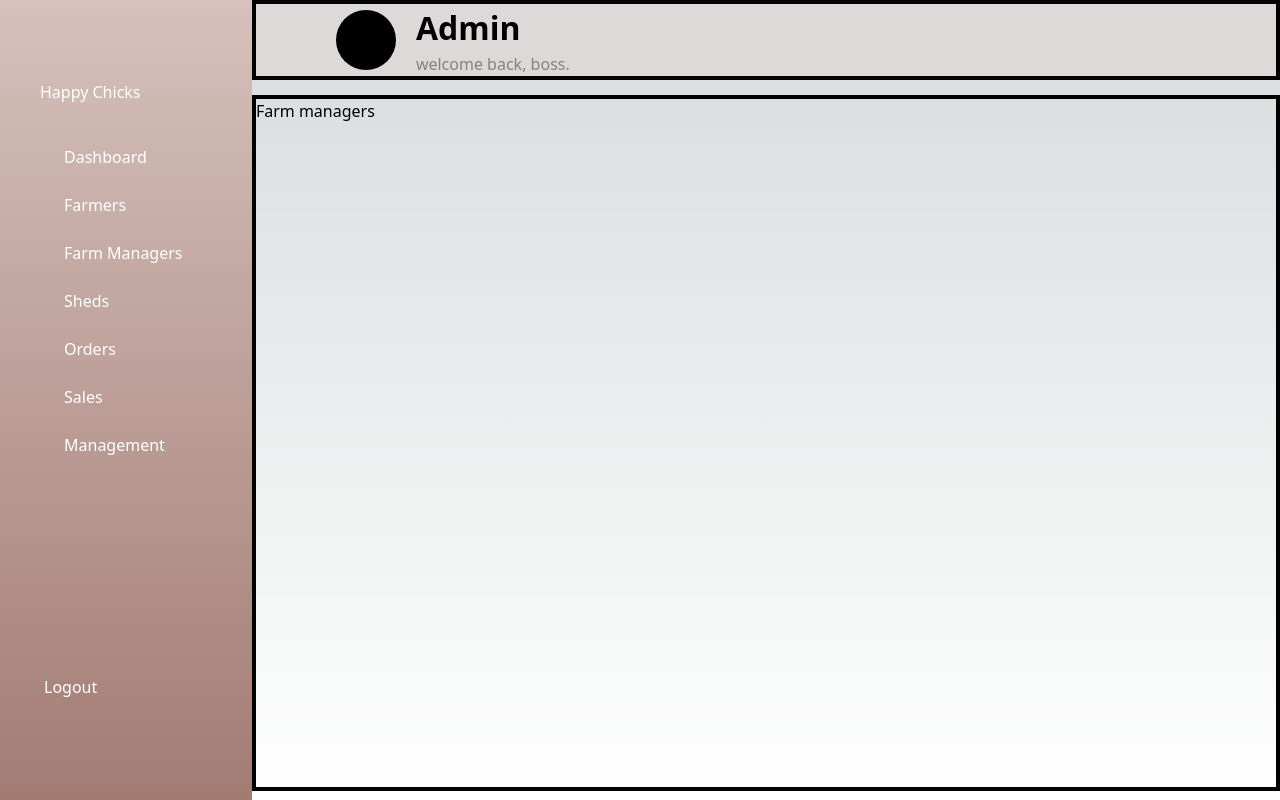
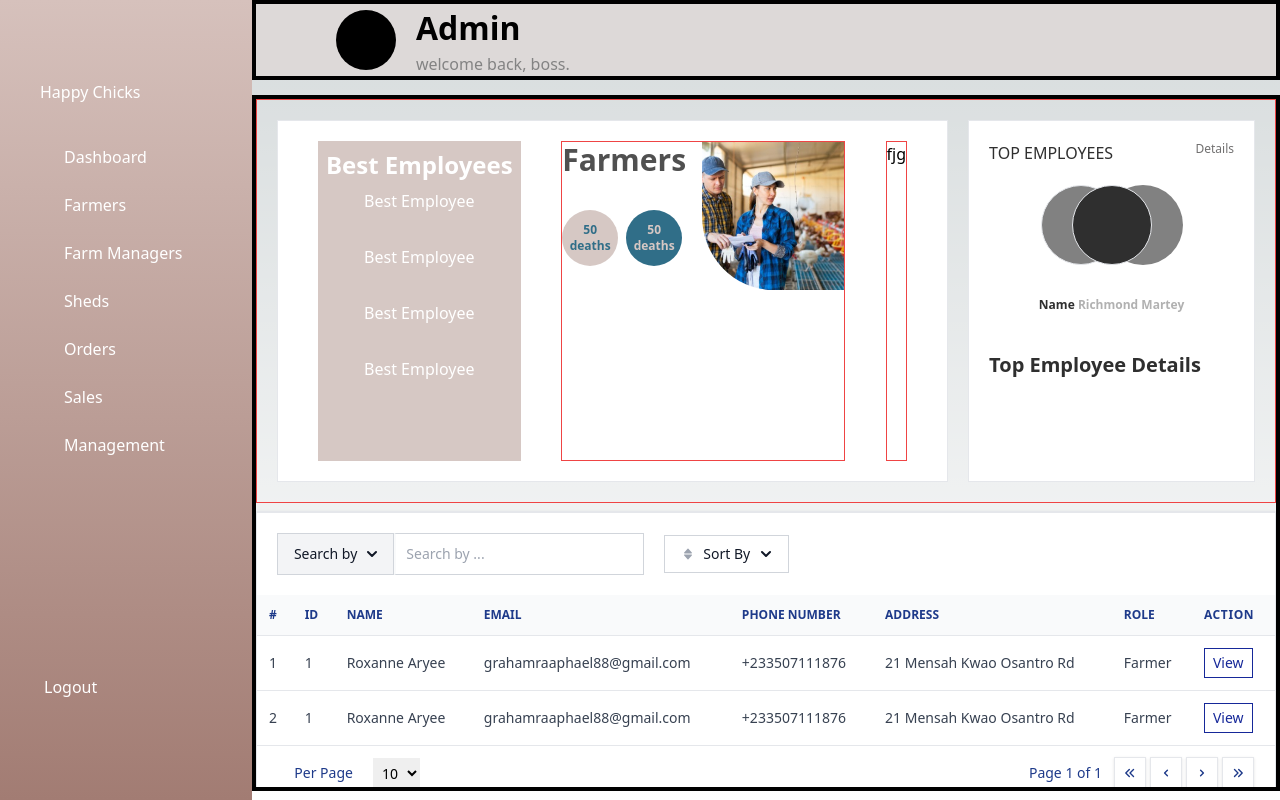
Before and after one commit to Happy-Chicks/admin, a Next.js app: page /farm-managers in a window 1280 px wide. Built offline with nearby package versions, Linux system fonts and the light colour scheme.

Commit message:
fix:table-issues

```diff
--- /dev/null
+++ b/src/constants/managerbody.js
@@ -0,0 +1,3 @@
+export const managerBody = {
+  request: ["shedId", "farmerName", "email", "phoneNumber", "address","role"],
+};
--- a/src/constants/tableHeadings.js
+++ b/src/constants/tableHeadings.js
@@ -7,15 +7,57 @@ export const tableHeadings = {
     "No of Broken Eggs",
     "Number of Dead Birds"
   ],
-};
-
-export const farmerHeadings = {
-  request:[
+farmerHeadings:[
     "ID",
     "Name",
     "Email",
     "Phone Number",
     "Address",
     "Role"
-  ]
-}
+  ],
+
+  shedHeadings:[
+     "Farmer ID",
+     "Number of Birds",
+    "Daily Feed Quantity",
+
+  ],
+
+  orderHeadings:[
+    "Farmer ID",
+    "Customer Name",
+    "Number of Crates",
+    "Order Date",
+    "Customer Phone Number",
+  ],
+
+};
+
+// export const farmerHeadings = {
+//   request:[
+//     "ID",
+//     "Name",
+//     "Email",
+//     "Phone Number",
+//     "Address",
+//     "Role"
+//   ]
+// }
+
+// export const shedHeadings={
+//   request:[
+//     "Shed ID",
+//     "Number of Birds",
+//     "Daiiy Feed Quantity",
+//   ]
+// }
+
+// export const orderHeadings={
+//   request:[
+//     "Farmer ID",
+//     "Customer Name",
+//     "Number of Crates",
+//     "Order Date",
+//     "Customer Phone Number",
+//   ]
+// }
--- a/src/constants/tablebody.js
+++ b/src/constants/tablebody.js
@@ -1,7 +1,36 @@
 export const tableBody = {
-  request: ["shedId", "farmerName", "eggNumber", "feedQuantity", "brokenEggs","deadBirds"],
+  request: [
+    "shedId",
+    "farmerName",
+    "eggNumber",
+    "feedQuantity",
+    "brokenEggs",
+    "deadBirds",
+  ],
+  managerBody: [
+    "shedId",
+    "farmerName",
+    "email",
+    "phoneNumber",
+    "address",
+    "role",
+  ],
+  farmerBody: [
+    "shedId",
+    "farmerName",
+    "email",
+    "phoneNumber",
+    "address",
+    "role",
+  ],
+  shedBody: ["farmerId", "numberOfBirds", "dailyFeedQuantity"],
+  orderBody: [
+    "farmerID",
+    "customerName",
+    "numberOfCrates",
+    "orderDate",
+    "customerPhoneNumber",
+  ],
+
+
 };
-
-export const farmerBody ={
-  request:["shedId"," farmerName","email","phoneNumber","address"," role"]
-};
--- a/src/pages/farm-managers/index.jsx
+++ b/src/pages/farm-managers/index.jsx
@@ -1,8 +1,35 @@
 import React from "react";
 import Head from "next/head";
+import Image from "next/image";
 import TopBar from "../../components/topbar";
+import farmer from "../../assets/images/farmer.png";
+import SortTable from "../../components/table/sort-table"
+import { farmerHeadings } from "../../constants/tableHeadings";
+import { farmerBody, managerBody } from "../../constants/tableBody";
+// import {managerBody} from "../../constants/managerbody"
+import { tableHeadings } from './../../constants/tableHeadings';
 
 function FarmManagers() {
+const farmManagerInformation = [
+  {
+    shedId: 1,
+    farmerName: "Roxanne Aryee",
+    email: "grahamraaphael88@gmail.com",
+    phoneNumber: "+233507111876",
+    address: "21 Mensah Kwao Osantro Rd",
+    role: "Farmer",
+  },
+  {
+    shedId: 1,
+    farmerName: "Roxanne Aryee",
+    email: "grahamraaphael88@gmail.com",
+    phoneNumber: "+233507111876",
+    address: "21 Mensah Kwao Osantro Rd",
+    role: "Farmer",
+  },
+];
+
+
   return (
     <>
       <Head>
@@ -16,13 +43,106 @@ function FarmManagers() {
           <div className="w-full h-[10%] border-4 border-black">
             <TopBar />
           </div>
-          <div className="w-full h-[87%] overflow-y-scroll mt-[1.5%] border-4 border-black">
-            <p>Farm managers</p>
+          <div className="w-full h-[87%] overflow-y-scroll mt-[1.5%] border-4 border-black flex flex-col">
+            <div className="w-full flex border border-red-500 py-5 px-5 gap-5">
+              <div className="w-[70%] border bg-white px-10 py-5 flex justify-center">
+                <div className="w-full flex flex-row justify-between">
+                  <div className="bg-[#D6C8C4] flex flex-col items-center">
+                    <div className="m-2">
+                      <p className="text-2xl font-bold text-white">
+                        Best Employees
+                      </p>
+                    </div>
+                    <div className="text-white space-y-8">
+                      <p>Best Employee</p>
+                      <p>Best Employee</p>
+                      <p>Best Employee</p>
+                      <p>Best Employee</p>
+                    </div>
+                  </div>
+                  <div className="border border-red-500 flex flex-col ">
+                    <div className="flex flex-row justify-evenly space-x-4">
+                      <div className="flex flex-col gap-8 ">
+                        <p className="text-[#505050] font-bold text-3xl">
+                          Farmers
+                        </p>
+                        <div className="flex space-x-2">
+                          <div className="w-14 h-14 rounded-full bg-[#D6C8C4] flex flex-col justify-center items-center">
+                            <p className="text-center text-xs font-bold text-[#306E88]">
+                              50
+                            </p>
+                            <div className="text-center text-xs font-bold text-[#306E88]">
+                              deaths
+                            </div>
+                          </div>
+                          <div className="w-14 h-14 rounded-full bg-[#306E88] flex flex-col justify-center items-center">
+                            <p className="text-[#D6C8C4] text-center text-xs font-bold">
+                              50
+                            </p>
+                            <div className="text-center text-xs font-bold text-[#D6C8C4]">
+                              deaths
+                            </div>
+                          </div>
+                        </div>
+                      </div>
+                      <div className="rounded-bl-[50%] overflow-hidden">
+                        <Image
+                          src={farmer}
+                          alt="farmer"
+                          className="w-full h-full object-contain"
+                        />
+                      </div>
+                    </div>
+                  </div>
+                  <div className="border border-red-500">fjg</div>
+                </div>
+              </div>
+              <div className="w-[30%] border 0 bg-white flex flex-col justify-between space-y-10">
+                <div className=" py-5 px-5 h-[47%] flex flex-col">
+                  <div className="flex justify-between">
+                    <p className="uppercase text-base font-medium text-[#2F2F2F]">
+                      Top Employees
+                    </p>
+                    <p className="capitalize text-xs text-[#717070]">details</p>
+                  </div>
+                  <div className=" flex items-center justify-center mt-5">
+                    <div className="w-20 h-20 rounded-full bg-[#818181] items-center justify-center border relative left-[20%]"></div>
+                    <div className="w-20 h-20 rounded-full bg-[#2F2F2F] items-center justify-center border z-10"></div>
+                    <div className="w-20 h-20 rounded-full bg-[#818181] items-center justify-center borde relative right-[20%]"></div>
+                  </div>
+                  <div className="flex items-center justify-evenly space-x-2 mt-8">
+                    <p className="text-xs text-[#2F2F2F] font-bold">
+                      Name{" "}
+                      <span className="text-[#B1B1B1]">Richmond Martey</span>
+                    </p>
+                  </div>
+                </div>
+                <div className=" py-5 px-5 h-[47%]">
+                  <div className="flex">
+                    <p className="text-[#2F2F2F] font-bold text-xl">
+                      Top Employee Details
+                    </p>
+                  </div>
+                </div>
+                <div></div>
+              </div>
+            </div>
+            <div className="">
+              <div className="">
+                <SortTable
+                  headings={tableHeadings.farmerHeadings}
+                  // body={managerBody.request}
+                  data={farmManagerInformation}
+                  type={"managerBody"}
+                />
+              </div>
+            </div>
           </div>
         </div>
       </main>
     </>
   );
+
 }
 
 export default FarmManagers;
--- a/src/pages/farmers/index.jsx
+++ b/src/pages/farmers/index.jsx
@@ -5,44 +5,45 @@ import farmer from "../../assets/images/farmer.png";
 import Image from "next/image";
 import SortTable from './../../components/table/sort-table';
 import { farmerHeadings } from '../../constants/tableHeadings';
-import {farmerBody} from '../../constants/tableBody'
+import {farmerBody, tableBody} from '../../constants/tableBody'
+import {tableHeadings} from "../../constants/tableHeadings"
 
 function Farmers() {
-  // const sortObject = { ID: "shedId", farmer_name: "farmerName" };
-  const farmerInformation=[
+  const sortObject = { ID: "shedId", farmer_name: "farmerName" };
+  const farmerInformation = [
     {
       shedId: 1,
       farmerName: "Roxanne Aryee",
-       email: "grahamraaphael88@gmail.com",
-       phoneNumber:+233507111876,
+      email: "grahamraphael88@gmail.com",
+      phoneNumber: "+233507111876",
       address: "21 Mensah Kwao Osantro Rd",
-       role:"Farmer",
+      role: "Farmer",
     },
     {
       shedId: 2,
       farmerName: "Roxanne Aryee",
-       email: "grahamraaphael88@gmail.com",
-       phoneNumber:+233507111876,
+      email: "grahamraphael88@gmail.com",
+      phoneNumber: "+233507111876",
       address: "21 Mensah Kwao Osantro Rd",
-       role:"Farmer",
+      role: "Farmer",
     },
     {
       shedId: 3,
       farmerName: "Roxanne Aryee",
-       email: "grahamraaphael88@gmail.com",
-       phoneNumber:+233507111876,
+      email: "grahamraphael88@gmail.com",
+      phoneNumber: "+233507111876",
       address: "21 Mensah Kwao Osantro Rd",
-       role:"Farmer",
+      role: "Farmer",
     },
     {
       shedId: 4,
       farmerName: "Roxanne Aryee",
-       email: "grahamraaphael88@gmail.com",
-       phoneNumber:+233507111876,
+      email: "grahamraphael88@gmail.com",
+      phoneNumber: "+233507111876",
       address: "21 Mensah Kwao Osantro Rd",
-       role:"Farmer",
+      role: "Farmer",
     },
-    ]
+  ];
   return (
 
 
@@ -58,7 +59,7 @@ function Farmers() {
           <div className="w-full h-[10%] border-4 border-black">
             <TopBar />
           </div>
-          <div className="w-full h-[90%] flex flex-col overflow-y-scroll">
+          <div className="w-full h-[87%] flex flex-col overflow-y-scroll">
             <div className="w-full flex border border-red-500 py-5 px-5 gap-5">
               <div className="w-[70%] border bg-white px-10 py-5 flex justify-center">
                 <div className="w-full flex flex-row justify-between">
@@ -144,11 +145,11 @@ function Farmers() {
             </div>
             <div>
               <SortTable
-               headings={farmerHeadings.request}
-                    body={farmerBody.request}
+               headings={tableHeadings.farmerHeadings}
+                    // body={tableBody.request}
                     data={farmerInformation}
-                    type={"request"}
-                    // sortObject={sortObject}
+                    type={"farmerBody"}
+                    sortObject={sortObject}
               />
             </div>
           </div>
--- a/src/pages/index.jsx
+++ b/src/pages/index.jsx
@@ -22,7 +22,7 @@ export default function Home() {
     {
       shedId: 1,
       farmerName: "Raphael Graham",
-      eggNumber: 1,
+      eggNumber: "2 eggs",
       feedQuantity: 1,
       brokenEggs: 1,
       deadBirds: 1,
@@ -188,7 +188,7 @@ export default function Home() {
                   /> */}
                   <SortTable
                     headings={tableHeadings.request}
-                    body={tableBody.request}
+                    // body={tableBody.request}
                     data={information}
                     type={"request"}
                     sortObject={sortObject}
--- a/src/pages/orders/index.jsx
+++ b/src/pages/orders/index.jsx
@@ -1,8 +1,17 @@
 import React from "react";
 import Head from "next/head";
 import TopBar from "../../components/topbar";
+import SortTable from './../../components/table/sort-table';
+import { tableHeadings } from "../../constants/tableHeadings";
 
 function Orders() {
+  const orderInformation =[{
+    farmerID:1,
+    customerName:"Roxanne Aryee",
+    numberOfCrates:200,
+    orderDate:"2022-05-01",
+    customerPhoneNumber:"+233507111876"
+  }]
   return (
     <>
       <Head>
@@ -17,7 +26,14 @@ function Orders() {
             <TopBar />
           </div>
           <div className="w-full h-[87%] overflow-y-scroll mt-[1.5%] border-4 border-black">
-            <p>Orders</p>
+            <div className="h-full">
+              <SortTable
+                headings={tableHeadings.orderHeadings}
+                // body={orderBody.request}
+                data={orderInformation}
+                type={"orderBody"}
+              />
+            </div>
           </div>
         </div>
       </main>
```
Also changed, not shown: src/pages/sheds/index.jsx (+24 -1 lines). Lines whose indentation alone changed are shown as unchanged.
